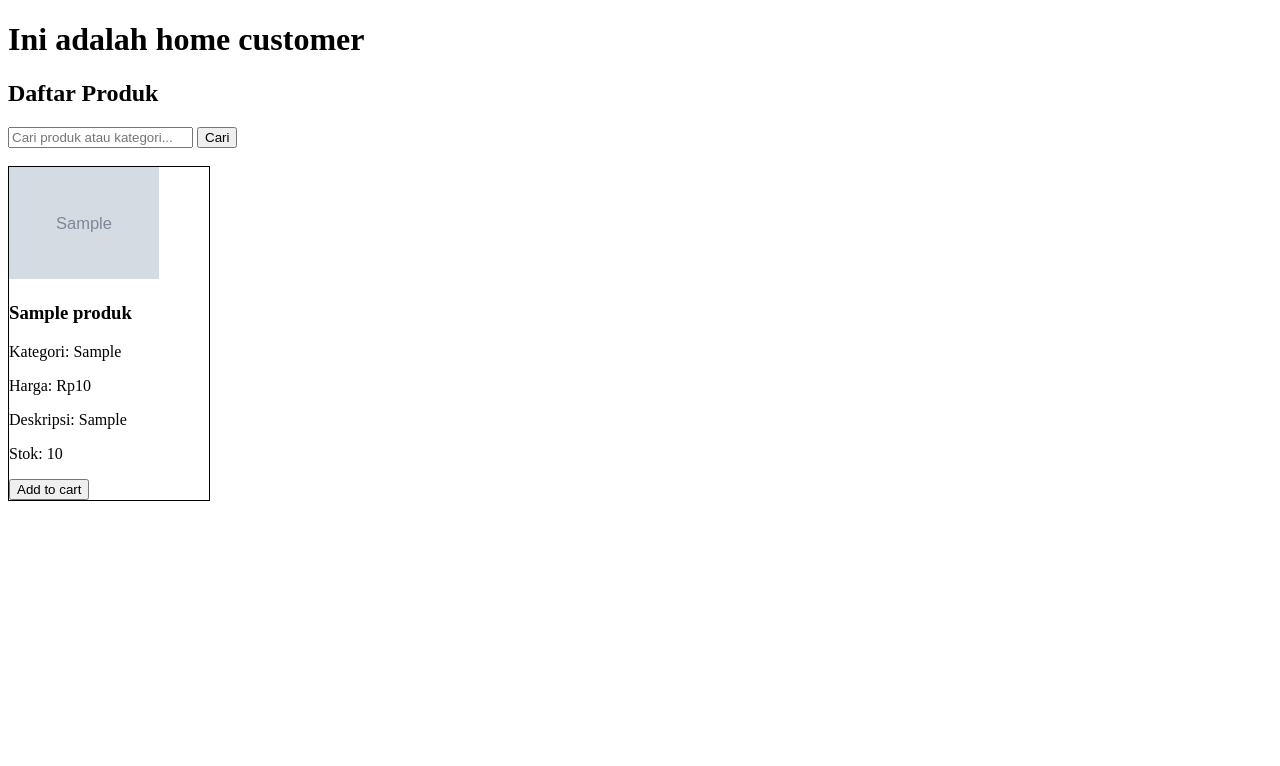
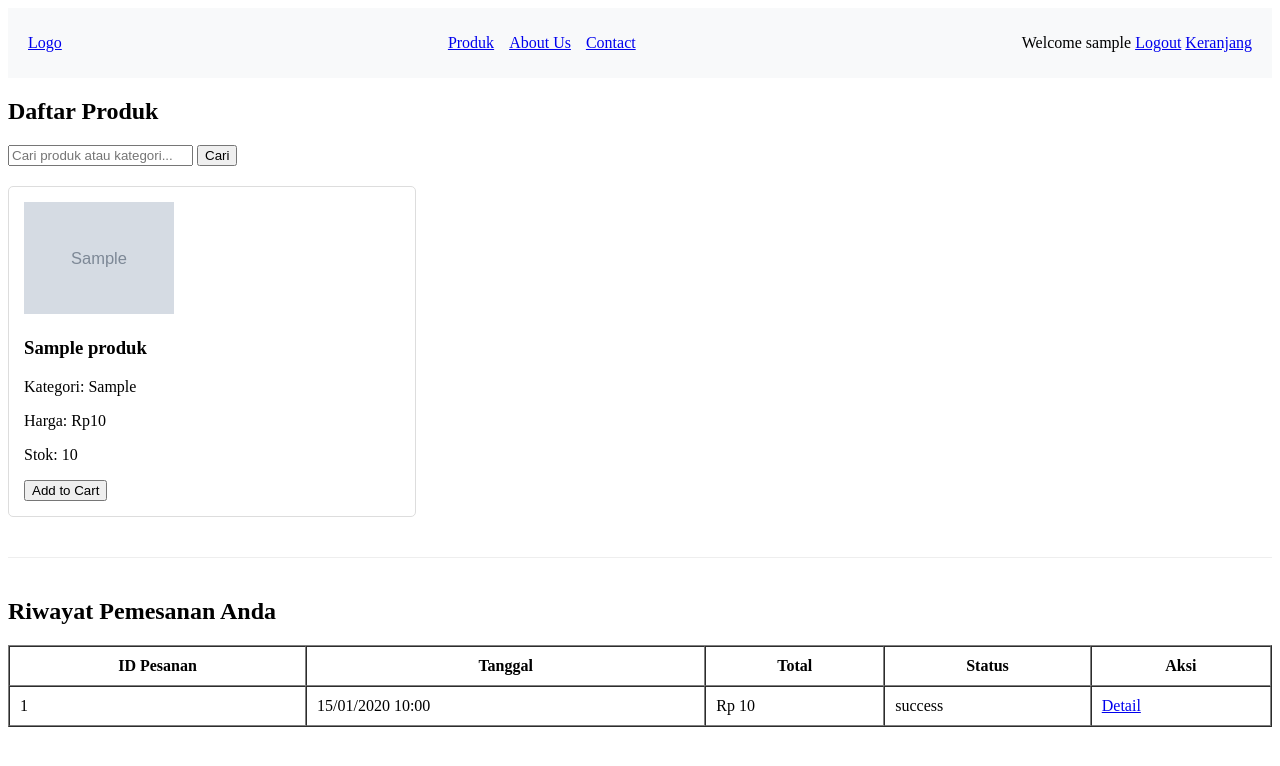
Before and after one commit to daffaliefalza/JWD-ASSET, a PHP site: page /index.php in a window 1280 px wide. Shown: the top 766 px of the page. Run offline with PHP 8.4, Linux system fonts and the light colour scheme; the visitor is signed in with stand-in values (Sample User, id 1); tables that the repository leaves empty or names only in its code hold one stand-in row (values such as "Sample post"); grey boxes marked "Sample" are stand-in pictures.

Commit message:
Update index.php

```diff
--- a/index.php
+++ b/index.php
@@ -1,24 +1,31 @@
 <?php
+session_start();
 include "config.php";
-
 
 // untuk nampilin produk
 $query = "SELECT * FROM produk";
-$result = mysqli_query($conn, $query);
-
 
 // untuk search produk
 $keyword = isset($_GET['keyword']) ? $_GET['keyword'] : '';
 if (!empty($keyword)) {
-    // mencari berdasarkan nama_produk atau kategori_produk
     $query .= " WHERE nama_produk LIKE '%$keyword%' OR kategori_produk LIKE '%$keyword%'";
 }
 
 $result = mysqli_query($conn, $query);
 
+// Ambil riwayat pesanan jika user sudah login
+$riwayat_pesanan = [];
+if (isset($_SESSION['user_id'])) {
+    $query_pesanan = mysqli_query($conn, "
+        SELECT * FROM pesanan
+        WHERE id_user = {$_SESSION['user_id']}
+        ORDER BY created_at DESC
+    ");
+    while ($row = mysqli_fetch_assoc($query_pesanan)) {
+        $riwayat_pesanan[] = $row;
+    }
+}
 ?>
-
-
 
 <!DOCTYPE html>
 <html lang="en">
@@ -26,13 +33,80 @@ $result = mysqli_query($conn, $query);
 <head>
     <meta charset="UTF-8">
     <meta name="viewport" content="width=device-width, initial-scale=1.0">
-    <title>Document</title>
+    <title>Toko Online</title>
+    <style>
+        nav {
+            display: flex;
+            align-items: center;
+            justify-content: space-between;
+            padding: 10px 20px;
+            background-color: #f8f9fa;
+        }
+
+        nav ul {
+            display: flex;
+            gap: 15px;
+            align-items: center;
+            list-style-type: none;
+            padding: 0;
+        }
+
+        .produk-wrapper {
+            display: grid;
+            grid-template-columns: 1fr 1fr 1fr;
+            gap: 20px;
+            margin-top: 20px;
+        }
+
+        .produk-card {
+            border: 1px solid #ddd;
+            padding: 15px;
+            border-radius: 5px;
+        }
+
+        .riwayat-pesanan {
+            margin-top: 40px;
+            border-top: 1px solid #eee;
+            padding-top: 20px;
+        }
+
+        .status-pending {
+            color: #f39c12;
+        }
+
+        .status-processing {
+            color: #3498db;
+        }
+
+        .status-shipped {
+            color: #2ecc71;
+        }
+
+        .status-completed {
+            color: #27ae60;
+        }
+    </style>
 </head>
 
 <body>
-
-
-    <h1>Ini adalah home customer</h1>
+    <nav>
+        <a href="#" class="logo">Logo</a>
+        <ul>
+            <li><a href="index.php">Produk</a></li>
+            <li><a href="about.php">About Us</a></li>
+            <li><a href="contact.php">Contact</a></li>
+        </ul>
+        <div>
+            <?php if (isset($_SESSION['user'])): ?>
+                <span>Welcome <?php echo htmlspecialchars($_SESSION['user']); ?></span>
+                <a href="logout.php">Logout</a>
+                <a href="keranjang.php">Keranjang</a>
+            <?php else: ?>
+                <a href="login_user.php">Login</a>
+                <a href="login_user.php">Keranjang</a>
+            <?php endif; ?>
+        </div>
+    </nav>
 
     <h2>Daftar Produk</h2>
     <form method="GET" action="">
@@ -40,28 +114,87 @@ $result = mysqli_query($conn, $query);
         <button type="submit">Cari</button>
     </form>
 
-    <br>
+    <div class="produk-wrapper">
+        <?php if (mysqli_num_rows($result) > 0): ?>
+            <?php while ($row = mysqli_fetch_assoc($result)): ?>
+                <div class="produk-card">
+                    <img src="admin/uploads/<?php echo htmlspecialchars($row['gambar']); ?>" alt="<?php echo htmlspecialchars($row['nama_produk']); ?>" width="150">
+                    <h3><?php echo htmlspecialchars($row['nama_produk']); ?></h3>
+                    <p>Kategori: <?php echo htmlspecialchars($row['kategori_produk']); ?></p>
+                    <p>Harga: Rp<?php echo number_format($row['harga'], 0, ',', '.'); ?></p>
+                    <p>Stok: <?php echo $row['stok']; ?></p>
+                    <button onclick="addToCart(<?php echo $row['id_produk']; ?>)">Add to Cart</button>
+                </div>
+            <?php endwhile; ?>
+        <?php else: ?>
+            <p>Tidak ada produk tersedia.</p>
+        <?php endif; ?>
+    </div>
 
-    <?php if (mysqli_num_rows($result) > 0) { ?>
-        <?php while ($row = mysqli_fetch_assoc($result)) { ?>
-            <div style="margin-bottom: 30px; border: 1px solid black; width: 200px;">
-                <img src="admin/uploads/<?php echo $row['gambar']; ?>" alt="<?php echo $row['nama_produk']; ?>" width="150">
-                <h3><?php echo $row['nama_produk']; ?></h3>
-                <p>Kategori: <?php echo $row['kategori_produk']; ?></p>
-                <p>Harga: Rp<?php echo number_format($row['harga'], 0, ',', '.'); ?></p>
-                <p>Deskripsi: <?php echo $row['deskripsi']; ?></p>
-                <p>Stok: <?php echo $row['stok']; ?></p>
-                <button>Add to cart</button>
-            </div>
-        <?php } ?>
-    <?php } else { ?>
-        <p>Tidak ada produk tersedia.</p>
-    <?php } ?>
+    <!-- Riwayat Pemesanan -->
+    <?php if (isset($_SESSION['user_id']) && !empty($riwayat_pesanan)): ?>
+        <div class="riwayat-pesanan">
+            <h2>Riwayat Pemesanan Anda</h2>
+            <table border="1" cellpadding="10" cellspacing="0" width="100%">
+                <thead>
+                    <tr>
+                        <th>ID Pesanan</th>
+                        <th>Tanggal</th>
+                        <th>Total</th>
+                        <th>Status</th>
+                        <th>Aksi</th>
+                    </tr>
+                </thead>
+                <tbody>
+                    <?php foreach ($riwayat_pesanan as $pesanan): ?>
+                        <tr>
+                            <td><?php echo $pesanan['id_pesanan']; ?></td>
+                            <td><?php echo date('d/m/Y H:i', strtotime($pesanan['created_at'])); ?></td>
+                            <td>Rp <?php echo number_format($pesanan['total'], 0, ',', '.'); ?></td>
+                            <td class="status-<?php echo str_replace('_', '-', $pesanan['status']); ?>">
+                                <?php
+                                $status = [
+                                    'pending' => 'pending',
+                                    'diproses' => 'Diproses',
+                                    'dikirim' => 'Dikirim',
+                                    'selesai' => 'Selesai'
+                                ];
+                                echo $status[$pesanan['status']] ?? $pesanan['status'];
+                                ?>
+                            </td>
+                            <td>
+                                <a href="detail_pesanan_user.php?id=<?php echo $pesanan['id_pesanan']; ?>">Detail</a>
+                            </td>
+                        </tr>
+                    <?php endforeach; ?>
+                </tbody>
+            </table>
+        </div>
+    <?php endif; ?>
 
-
-
-
-
+    <script>
+        function addToCart(productId) {
+            <?php if (!isset($_SESSION['user_id'])): ?>
+                alert("Silakan login terlebih dahulu!");
+                window.location.href = "login_user.php";
+            <?php else: ?>
+                fetch("add_to_cart.php", {
+                        method: "POST",
+                        headers: {
+                            "Content-Type": "application/x-www-form-urlencoded"
+                        },
+                        body: "id_produk=" + productId
+                    })
+                    .then(response => response.json())
+                    .then(data => {
+                        alert(data.message);
+                        if (data.status === "success") {
+                            window.location.reload();
+                        }
+                    });
+            <?php endif; ?>
+        }
+    </script>
 </body>
 
 </html>
```
